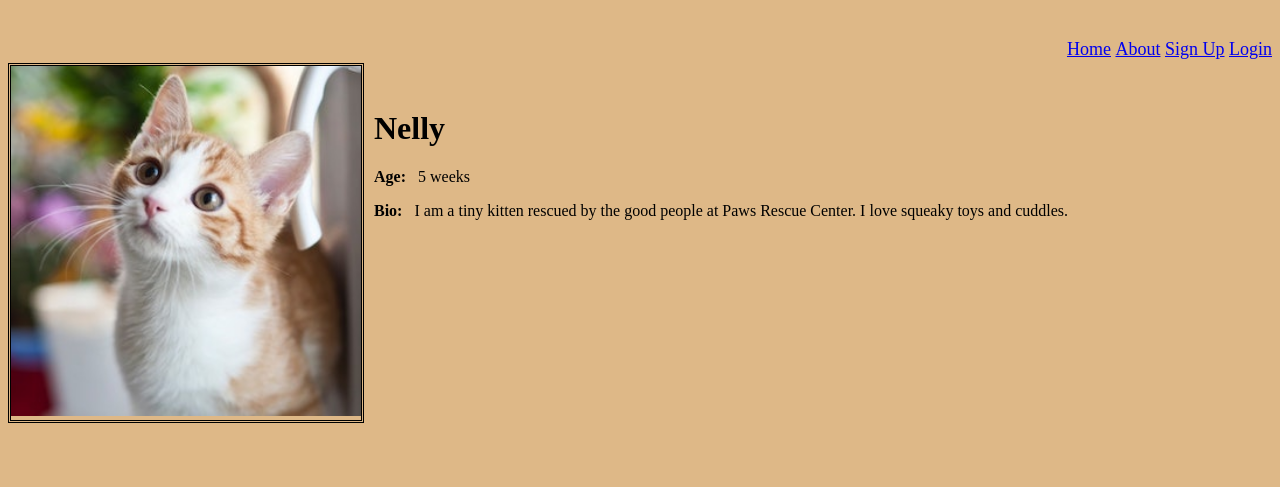
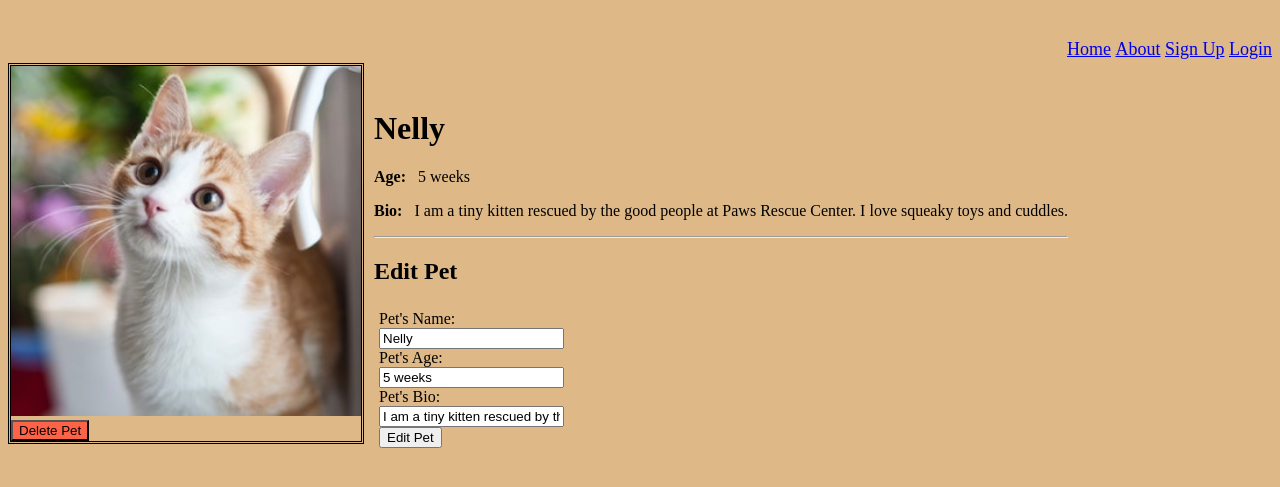
Before and after one commit to davidjnevin/flask_educative, a Flask app: page /details/1 in a window 1280 px wide. Shown: the top 487 px of the page. Run offline with Flask 3, Linux system fonts and the light colour scheme; data comes from the database, SQL or seed files in the repository.

Commit message:
Add CRUD functionality using SQLAlchemy

```diff
--- a/app.py
+++ b/app.py
@@ -1,8 +1,8 @@
 """Flask Application for Paws Rescue Center."""
-from enum import unique
 from flask import Flask, abort, redirect, render_template, session, url_for
-from forms import LoginForm, SignUpForm
 from flask_sqlalchemy import SQLAlchemy
+from forms import EditPetForm, LoginForm, SignUpForm
+from sqlalchemy import except_
 
 app = Flask(__name__)
 app.config["SECRET_KEY"] = "dfewfew123213rwdsgert34tgfd1234trgf"
@@ -10,20 +10,59 @@ app.config["SQLALCHEMY_DATABASE_URI"] = "sqlite:///paws.db"
 db = SQLAlchemy(app)
 
 """Model for Pets"""
+
+
 class Pet(db.Model):
     id = db.Column(db.Integer, primary_key=True)
     name = db.Column(db.String, unique=True)
     age = db.Column(db.String)
     bio = db.Column(db.String)
+    posted_by = db.Column(db.String, db.ForeignKey("user.id"))
+
 
 """Model for Users"""
+
+
 class User(db.Model):
     id = db.Column(db.Integer, primary_key=True)
     full_name = db.Column(db.String)
     email = db.Column(db.String, unique=True)
     password = db.Column(db.String)
+    pets = db.relationship("Pet", backref="user")
 
-db.create_all()
+
+with app.app_context():
+    db.create_all()
+
+    # Create "team" user and add it to session
+with app.app_context():
+    team = User(full_name="Pet Rescue Team", email="team@petrescue.co", password="adminpass")
+    db.session.add(team)
+
+    # Create all pets
+    nelly = Pet(
+        name="Nelly",
+        age="5 weeks",
+        bio="I am a tiny kitten rescued by the good people at Paws Rescue Center. I love squeaky toys and cuddles.",
+    )
+    yuki = Pet(name="Yuki", age="8 months", bio="I am a handsome gentle-cat. I like to dress up in bow ties.")
+    basker = Pet(name="Basker", age="1 year", bio="I love barking. But, I love my friends more.")
+    mrfurrkins = Pet(name="Mr. Furrkins", age="5 years", bio="More than likely, probably napping.")
+
+    # Add all pets to the session
+    db.session.add(nelly)
+    db.session.add(yuki)
+    db.session.add(basker)
+    db.session.add(mrfurrkins)
+
+    # Commit changes in the session
+    try:
+        db.session.commit()
+    except Exception as e:
+        db.session.rollback()
+    finally:
+        db.session.close()
+
 
 """Information regarding the Pets in the System."""
 pets = [
@@ -33,20 +72,41 @@ pets = [
         "age": "5 weeks",
         "bio": "I am a tiny kitten rescued by the good people at Paws Rescue Center. I love squeaky toys and cuddles.",
     },
-    {"id": 2, "name": "Yuki", "age": "8 months", "bio": "I am a handsome gentle-cat. I like to dress up in bow ties."},
-    {"id": 3, "name": "Basker", "age": "1 year", "bio": "I love barking. But, I love my friends more."},
-    {"id": 4, "name": "Mr. Furrkins", "age": "5 years", "bio": "Probably napping."},
+    {
+        "id": 2,
+        "name": "Yuki",
+        "age": "8 months",
+        "bio": "I am a handsome gentle-cat. I like to dress up in bow ties.",
+    },
+    {
+        "id": 3,
+        "name": "Basker",
+        "age": "1 year",
+        "bio": "I love barking. But, I love my friends more.",
+    },
+    {
+        "id": 4,
+        "name": "Mr. Furrkins",
+        "age": "5 years",
+        "bio": "Most Probably napping.",
+    },
 ]
 
 """Information regarding the Users in the System."""
 users = [
-    {"id": 1, "full_name": "Pet Rescue Team", "email": "team@pawsrescue.co", "password": "adminpass"},
+    {
+        "id": 1,
+        "full_name": "Pet Rescue Team",
+        "email": "team@pawsrescue.co",
+        "password": "adminpass",
+    },
 ]
 
 
 @app.route("/")
 def homepage():
     """View function for Home Page."""
+    pets = Pet.query.all()
     return render_template("home.html", pets=pets)
 
 
@@ -56,13 +116,42 @@ def about():
     return render_template("about.html")
 
 
-@app.route("/details/<int:pet_id>")
+@app.route("/details/<int:pet_id>", methods=["POST", "GET"])
 def pet_details(pet_id):
     """View function for Showing Details of Each Pet."""
-    pet = next((pet for pet in pets if pet["id"] == pet_id), None)
+    form = EditPetForm()
+    # pet = next((pet for pet in pets if pet["id"] == pet_id), None)
+    pet = db.session.get(Pet, int(pet_id))
     if pet is None:
         abort(404, description="No Pet was Found with the given ID")
-    return render_template("details.html", pet=pet)
+    if form.validate_on_submit():
+        pet.name = form.name.data
+        pet.age = form.age.data
+        pet.bio = form.bio.data
+        try:
+            db.session.commit()
+        except Exception as e:
+            db.session.rollback()
+            return render_template(
+                "details.html",
+                pet=pet,
+                form=form,
+                message="A pet with this name already exists.",
+            )
+    return render_template("details.html", pet=pet, form=form)
+
+
+@app.route("/delete/<int:pet_id>")
+def delete_pet(pet_id):
+    pet = Pet.query.get(pet_id)
+    if pet is None:
+        abort(404, description="No Pet was Found with the given ID")
+    db.session.delete(pet)
+    try:
+        db.session.commit()
+    except Exception as e:
+        db.session.rollback()
+    return redirect(url_for("homepage",  _external=True)) # _scheme="https",
 
 
 @app.route("/signup", methods=["POST", "GET"])
@@ -70,13 +159,20 @@ def signup():
     """View function for signup"""
     form = SignUpForm()
     if form.validate_on_submit():
-        new_user = {
-            "id": len(users) + 1,
-            "full_name": form.full_name.data,
-            "email": form.email.data,
-            "password": form.password.data,
-        }
-        users.append(new_user)
+        # new_user = {"id": len(users)+1, "full_name": form.full_name.data, "email": form.email.data, "password": form.password.data}
+        # users.append(new_user)
+        new_user = User(full_name=form.full_name.data, email=form.email.data, password=form.password.data)
+        db.session.add(new_user)
+        try:
+            db.session.commit()
+        except Exception as e:
+            print(e)
+            db.session.rollback()
+            return render_template(
+                "signup.html", form=form, message="This Email already exists in the system! Please Log in instead."
+            )
+        finally:
+            db.session.close()
         return render_template("signup.html", message="Successfully signed up")
     return render_template("signup.html", form=form)
 
@@ -86,14 +182,13 @@ def login():
     """View function for login"""
     form = LoginForm()
     if form.validate_on_submit():
-        user = next(
-            (user for user in users if user["email"] == form.email.data and user["password"] == form.password.data),
-            None,
-        )
-        if user == None:
-            return render_template("login.html", form=form, message="Wrong credentials. Please try again.")
+        # user = next((user for user in users if user["email"] == form.email.data and user["password"] == form.password.data), None)
+        user = User.query.filter_by(email=form.email.data, password=form.password.data).first()
+        if user is None:
+            return render_template("login.html", form=form, message="Wrong Credentials. Please Try Again.")
         else:
-            session["user"] = user
+            # session['user'] = user
+            session["user"] = user.id
             return render_template("login.html", message="Successfully logged in")
     return render_template("login.html", form=form)
 
@@ -102,7 +197,7 @@ def login():
 def logout():
     if "user" in session:
         session.pop("user")
-    return redirect(url_for("homepage", _external=True)) # _scheme="https",
+    return redirect(url_for("homepage", _external=True))  # _scheme="https",
 
 
 if __name__ == "__main__":
--- a/forms.py
+++ b/forms.py
@@ -17,3 +17,10 @@ class LoginForm(FlaskForm):
                         validators = [InputRequired(), Email()])
     password = PasswordField('Password', validators = [InputRequired()])
     submit = SubmitField('Log in')
+
+
+class EditPetForm(FlaskForm):
+    name = StringField("Pet's Name", validators = [InputRequired()])
+    age = StringField("Pet's Age", validators = [InputRequired()])
+    bio = StringField("Pet's Bio", validators = [InputRequired()])
+    submit = SubmitField("Edit Pet")
--- a/templates/details.html
+++ b/templates/details.html
@@ -4,11 +4,38 @@
 
 {% block content %}
     <div style="float:left; border-style:double;">
-        <img src= "{{url_for('static', filename = pet["id"]|string+".jpg")}}" height="350" >
+        <img src= "{{url_for('static', filename = pet.id|string+".jpg")}}" height="350" ><br>
+        <button style="background-color:tomato" onclick="location.href='{{ url_for('delete_pet', pet_id = pet.id)}}'"> Delete Pet </button>
     </div>
     <div style="float:left; margin:10px;">
-        <h1 class="title">{{ pet["name"] }}</h1>
-        <p><b>Age: &nbsp;</b> {{pet["age"]}}</p>
-        <p><b>Bio: &nbsp;</b> {{pet["bio"]}}</p>
+        <h1 class="title">{{ pet.name }}</h1>
+        <p><b>Age: &nbsp;</b> {{pet.age}}</p>
+        <p><b>Bio: &nbsp;</b> {{pet.bio}}</p>
+        <hr>
+
+        <h2> Edit Pet </h2>
+        <!-- Error Message  -->
+        {% if message %}
+            <span style="background-color:tomato">
+            {{ message }}
+            <span>
+            <br>
+        {% endif %}
+        <!--  -->
+        <!-- Form for Editing the Pet -->
+        <form action="{{url_for('pet_details', pet_id = pet.id)}}" method="POST" style="padding:5px;">
+            {{ form.name.label }}: <br>
+            {{ form.name(value = pet.name) }}
+            <br>
+            {{ form.age.label }}: <br>
+            {{ form.age(value = pet.age) }}
+            <br>
+            {{ form.bio.label }}: <br>
+            {{ form.bio(value = pet.bio) }}
+            <br>
+            {{ form.csrf_token }}
+            {{ form.submit }}
+        </form>
+        <!--  -->
     </div>
 {% endblock %}
```
